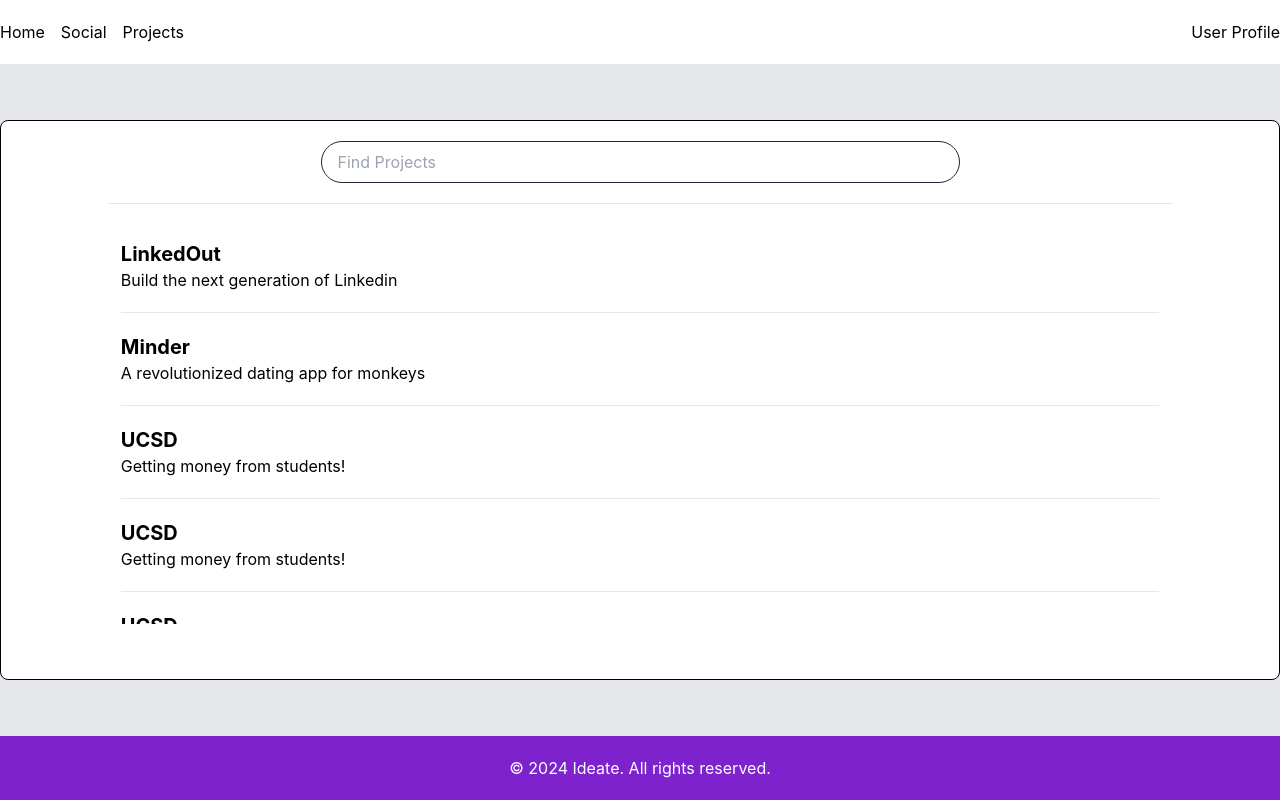
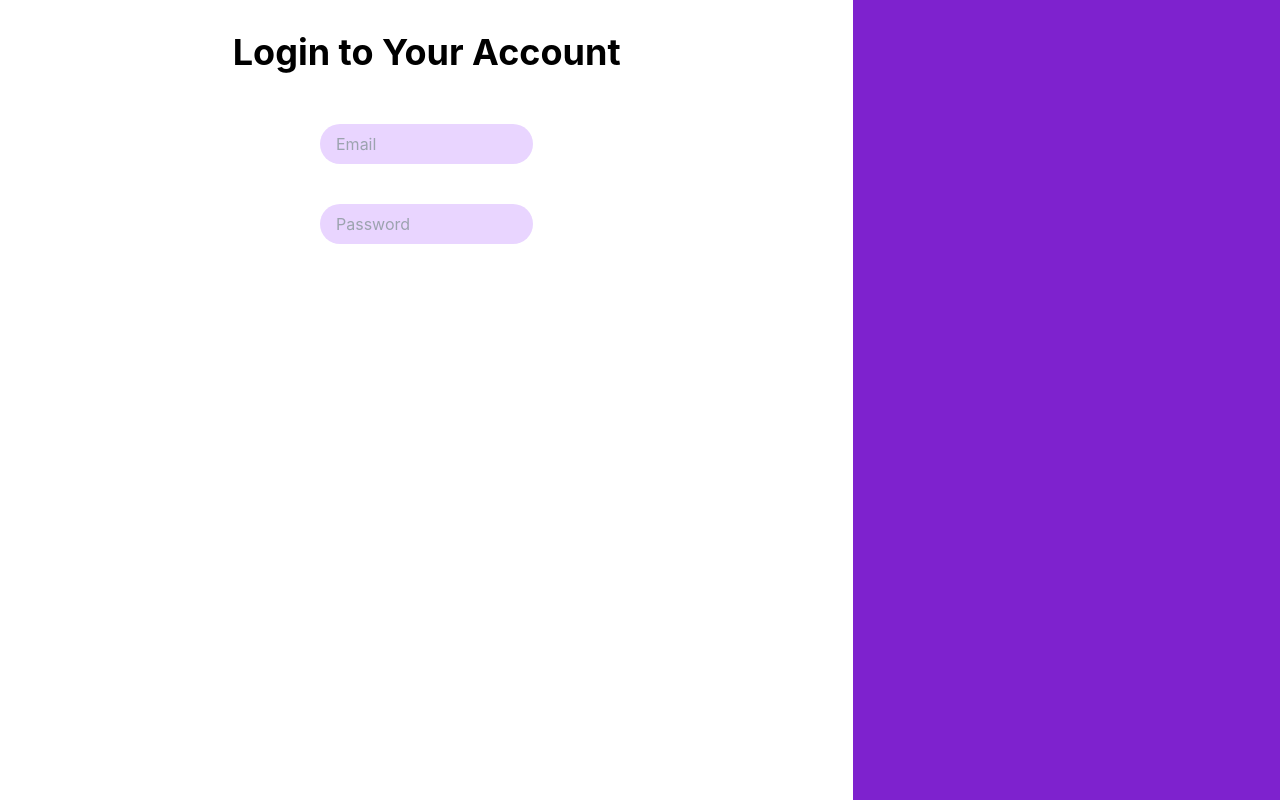
Before and after one commit to peterjhyoon/ideate, a React (Create React App) app in the folder client/: page / in a window 1280 px wide. Built offline with nearby package versions, Linux system fonts and the light colour scheme.

Commit message:
login progress

```diff
--- a/client/src/App.jsx
+++ b/client/src/App.jsx
@@ -8,8 +8,8 @@ function App() {
   return (
     <div className="flex flex-col min-h-screen">
       {/* Testing Purposes to comment components; will use react routers */}
-      <ProjectDisplay />
-      {/* <Accounts /> */}
+      {/* <ProjectDisplay /> */}
+      <Accounts />
     </div>
 
   );
--- /dev/null
+++ b/client/src/components/ui/LoginInput.jsx
@@ -0,0 +1,13 @@
+function LoginInput( {input_placeholder} ) {
+    return (
+        <div className="flex items-center py-5">
+            <input
+                type="text"
+                placeholder={input_placeholder}
+                className="mx-auto bg-purple-200 rounded-full py-2 px-4 w-1/4 focus:outline-none focus:ring-black-500 focus:border-transparent"
+            />
+        </div>
+    )
+}
+
+export default LoginInput;
--- a/client/src/components/user/Login.jsx
+++ b/client/src/components/user/Login.jsx
@@ -1,8 +1,16 @@
+import LoginInput from "../ui/LoginInput";
 
 function Login() {
     return (
-        <>
-        </>
+        <div className="container mx-auto text-center">
+            <h1 className="text-4xl py-8 font-bold mx-auto">Login to Your Account</h1>
+            <LoginInput id="username"
+                input_placeholder={"Email"}
+            />
+            <LoginInput id="password"
+                input_placeholder={"Password"}
+            />
+        </div>
     )
 }
 
--- a/client/src/pages/Accounts.jsx
+++ b/client/src/pages/Accounts.jsx
@@ -1,8 +1,16 @@
+import Login from "../components/user/Login";
+import CreateAcc from "../components/user/CreateAcc";
 
 function Accounts() {
     return (
-        <>
-        </>
+        <div className="flex w-full h-screen">
+            <div className="w-2/3" id="login-comp">
+                <Login />
+            </div>
+            <div className="w-1/3 bg-purple-700 text-white" id="create-acc-comp">
+                {/* add createacc comp here */}
+            </div>
+        </div>
     )
 }
 
```
